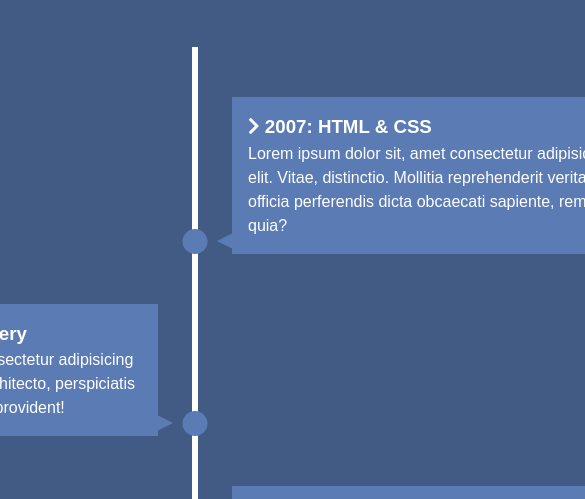
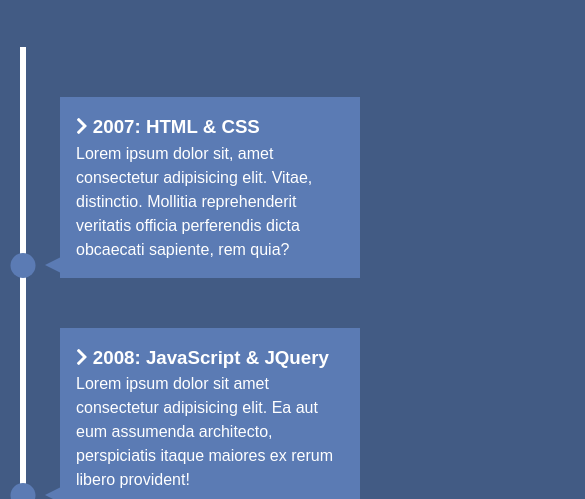
Before and after one commit to TrellixVulnTeam/front-end-misc_9PBU, a plain HTML site: page knowledge_resume/index.html in a window 390 px wide. Shown: the part 269-768 px from the top of the page, 585 px wide, since content can reach past the window. Drawn offline with Linux system fonts and the light colour scheme.

Commit message:
Adding media queries

```diff
--- a/knowledge_resume/style.css
+++ b/knowledge_resume/style.css
@@ -105,3 +105,35 @@
   border-width: 8px 0px 8px 16px;
   border-color: transparent transparent transparent var(--secondary-color);
 }
+
+@media(max-width: 900px) {
+  #timeline ul li div {
+    width: 250px;
+  }
+
+  #timeline ul li:nth-child(even) div {
+    left: -284px;
+  }
+}
+
+@media(max-width: 600px) {
+  #timeline ul li {
+    margin-left: 20px;
+  }
+
+  /* Prevent the effect of divs touching the right border of the browser */
+  #timeline ul li div {
+    width: calc(100vw - 90px);
+  }
+
+  #timeline ul li:nth-child(even) div {
+    left: 40px;
+  }
+
+  /* Move arrows of even divs from right to left */
+  #timeline ul li:nth-child(even) div:before {
+  left: -15px;
+  border-width: 8px 16px 8px 0;
+  border-color: transparent var(--secondary-color) transparent transparent;
+  }
+}
```
